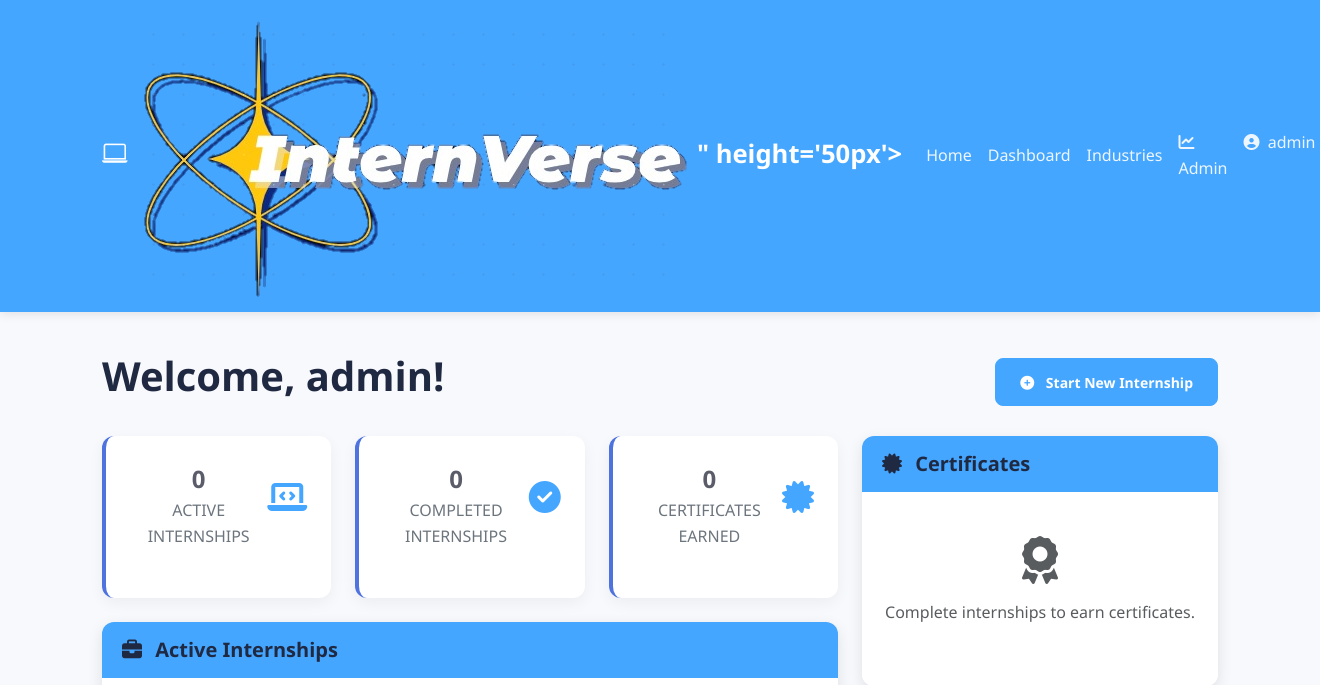
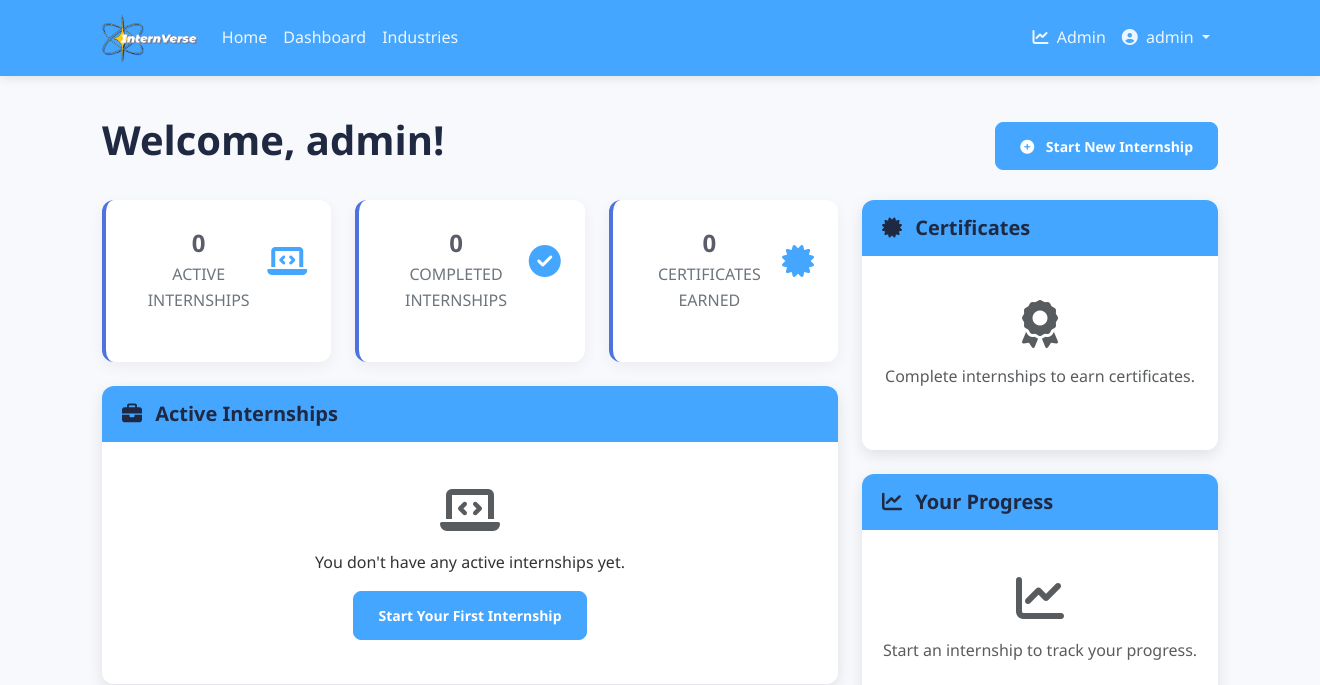
Before and after one commit to 0-Artha-0/InternVerse, a Flask app: page /dashboard in a window 1320 px wide. Shown: the top 685 px of the page. Run offline with Flask 3, Linux system fonts and the light colour scheme; a user stored in the database is signed in; data comes from the database, SQL or seed files in the repository; data that the repository does not hold is empty; some libraries are stand-ins or nearby versions.

Commit message:
Update layout.html

```diff
--- a/templates/layout.html
+++ b/templates/layout.html
@@ -22,9 +22,7 @@
     <nav class="navbar navbar-expand-lg navbar-dark bg-primary">
         <div class="container">
             <a class="navbar-brand" href="{{ url_for('index') }}">
-                <i class="bi bi-laptop me-2"></i>
-                <img src="{{ url_for('static', filename='css/logo.jpg') }}" alt="Logo">
-" height='50px'>
+                <img src="{{ url_for('static', filename='css/logo.jpg') }}" alt="Logo" height='50px'>
             </a>
             <button class="navbar-toggler" type="button" data-bs-toggle="collapse" data-bs-target="#navbarNav" aria-controls="navbarNav" aria-expanded="false" aria-label="Toggle navigation">
                 <span class="navbar-toggler-icon"></span>
```
